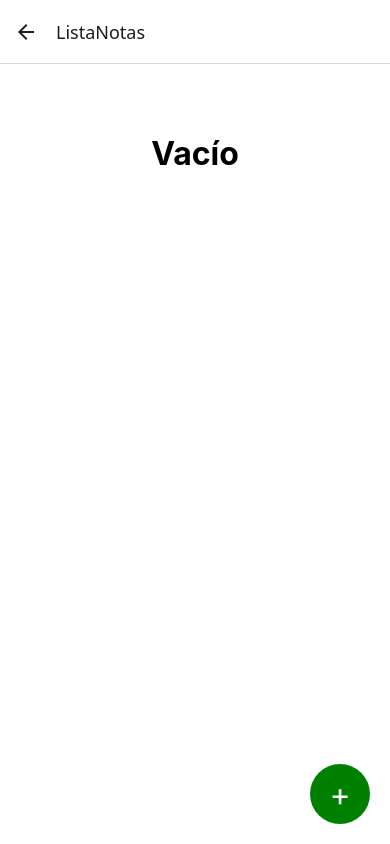
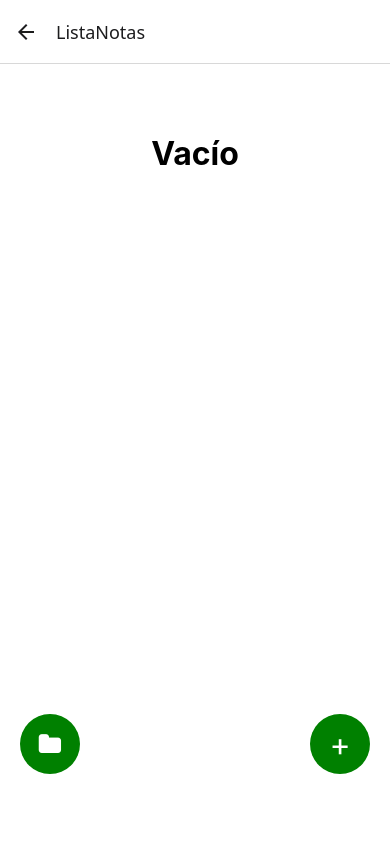
Before and after one commit to JnM270/Bloc-de-notas-React-Native, a React Native app: screen /ListaNotas in a window 390 px wide. Built offline with nearby package versions, Linux system fonts and the light colour scheme.

Commit message:
Actualizado

```diff
--- a/Componentes/ListaNotas.js
+++ b/Componentes/ListaNotas.js
@@ -1,10 +1,31 @@
-import { StyleSheet, Text, View, FlatList, TouchableOpacity } from 'react-native';
+import { StyleSheet, Text, View, FlatList, TouchableOpacity, Modal, TextInput } from 'react-native';
 import { useState } from 'react';
 import Icon from 'react-native-vector-icons/FontAwesome';
 
-
 const ListaNotas = ({ navigation, route }) => {
   const [notes, setNotes] = useState(route.params?.notes || []);
+  const [categories, setCategories] = useState(["Trabajo", "Personal", "Estudio"]); // Categorías de inicio
+  const [modalVisible, setModalVisible] = useState(false);
+  const [newCategory, setNewCategory] = useState("");
+
+  const addCategory = () => {
+    if (newCategory.trim() && !categories.includes(newCategory)) {
+      setCategories([...categories, newCategory]);
+      setNewCategory("");
+    }
+  };
+
+  const goToCategory = (selectedCategory) => {
+    // Filtra las notas que pertenezcan a la categoría seleccionada
+    const filteredNotes = notes.filter(note => note.category === selectedCategory);
+    setModalVisible(false);
+    navigation.navigate("Grupos", {
+      category: selectedCategory,
+      notes: filteredNotes,
+      setNotes,
+      allNotes: notes
+    });
+  };
 
   return (
     <View style={styles.container}>
@@ -23,22 +44,57 @@ const ListaNotas = ({ navigation, route }) => {
             >
               <Text style={styles.noteTitle}>{item.title}</Text>
               <Text style={styles.noteDescription}>{item.description}</Text>
-
-      {/*Muestra el icono de fijado solo si la nota está fijada*/}
-      {item.fixed && (
-        <Icon name="thumb-tack" size={16} color="green" style={styles.pinnedIcon} />
-      )}
+              {/* Icono de nota fijada */}
+              {item.fixed && <Icon name="thumb-tack" size={16} color="green" style={styles.pinnedIcon} />}
             </TouchableOpacity>
           )}
         />
       )}
 
-      <TouchableOpacity style={styles.addButton} onPress={() => navigation.navigate('CrearNotas', { notes, setNotes })}>
+      {/* Botón para agregar notas */}
+      <TouchableOpacity
+        style={styles.addButton}
+        onPress={() => navigation.navigate('CrearNotas', { notes, setNotes })}
+      >
         <Text style={styles.addButtonText}>+</Text>
       </TouchableOpacity>
+
+      {/* Botón para abrir el modal de categorías */}
+      <TouchableOpacity style={styles.categoryButton} onPress={() => setModalVisible(true)}>
+        <Icon name="folder" size={24} color="white" />
+      </TouchableOpacity>
+
+      {/* Modal de categorías */}
+      <Modal visible={modalVisible} animationType="slide" transparent>
+        <View style={styles.modalContainer}>
+          <Text style={styles.modalTitle}>Categorías</Text>
+          <FlatList
+            data={categories}
+            keyExtractor={(item) => item}
+            renderItem={({ item }) => (
+              <TouchableOpacity style={styles.categoryItem} onPress={() => goToCategory(item)}>
+                <Text style={styles.categoryText}>{item}</Text>
+              </TouchableOpacity>
+            )}
+          />
+          <TextInput
+            style={styles.input}
+            placeholder="Nueva categoría"
+            value={newCategory}
+            onChangeText={setNewCategory}
+          />
+          <TouchableOpacity style={styles.addCategoryButton} onPress={addCategory}>
+            <Text style={styles.addCategoryText}>Agregar</Text>
+          </TouchableOpacity>
+          <TouchableOpacity style={styles.closeButton} onPress={() => setModalVisible(false)}>
+            <Text style={styles.closeButtonText}>Cerrar</Text>
+          </TouchableOpacity>
+        </View>
+      </Modal>
     </View>
   );
 };
+
 const styles = StyleSheet.create({
   container: {
     flex: 1,
@@ -56,8 +112,8 @@ const styles = StyleSheet.create({
     margin: 10,
     padding: 15,
     backgroundColor: '#f8f9fa',
-    borderRadius: 10, //Bordes redondos
-    elevation: 3, //Sombreado
+    borderRadius: 10,
+    elevation: 3,
   },
   noteTitle: {
     fontSize: 20,
@@ -78,11 +134,80 @@ const styles = StyleSheet.create({
     justifyContent: 'center',
     alignItems: 'center',
     elevation: 5,
+    top: 650
   },
   addButtonText: {
     fontSize: 32,
     color: '#fff',
   },
+  categoryButton: {
+    position: 'absolute',
+    bottom: 20,
+    left: 20,
+    backgroundColor: 'green',
+    width: 60,
+    height: 60,
+    borderRadius: 30,
+    justifyContent: 'center',
+    alignItems: 'center',
+    elevation: 5,
+    top: 650
+  },
+  modalContainer: {
+    flex: 1,
+    backgroundColor: '#fff',
+    padding: 20,
+    marginTop: 100,
+    borderRadius: 10,
+    alignItems: 'center',
+    marginHorizontal: 20,
+  },
+  modalTitle: {
+    fontSize: 24,
+    fontWeight: 'bold',
+    marginBottom: 15,
+  },
+  categoryItem: {
+    padding: 10,
+    borderBottomWidth: 1,
+    borderBottomColor: '#ccc',
+    width: '100%',
+  },
+  categoryText: {
+    fontSize: 18,
+  },
+  input: {
+    width: '100%',
+    padding: 10,
+    borderWidth: 1,
+    borderColor: '#ccc',
+    borderRadius: 5,
+    marginTop: 10,
+  },
+  addCategoryButton: {
+    backgroundColor: 'green',
+    paddingVertical: 12,
+    borderRadius: 5,
+    alignItems: 'center',
+    marginTop: 10,
+    width: '100%',
+  },
+  addCategoryText: {
+    color: '#fff',
+    fontSize: 18,
+  },
+  closeButton: {
+    backgroundColor: 'red',
+    paddingVertical: 10,
+    borderRadius: 5,
+    alignItems: 'center',
+    marginTop: 10,
+    width: '100%',
+  },
+  closeButtonText: {
+    color: '#fff',
+    fontSize: 18,
+  },
 });
 
 export default ListaNotas;
```
Lines whose indentation alone changed are shown as unchanged.
